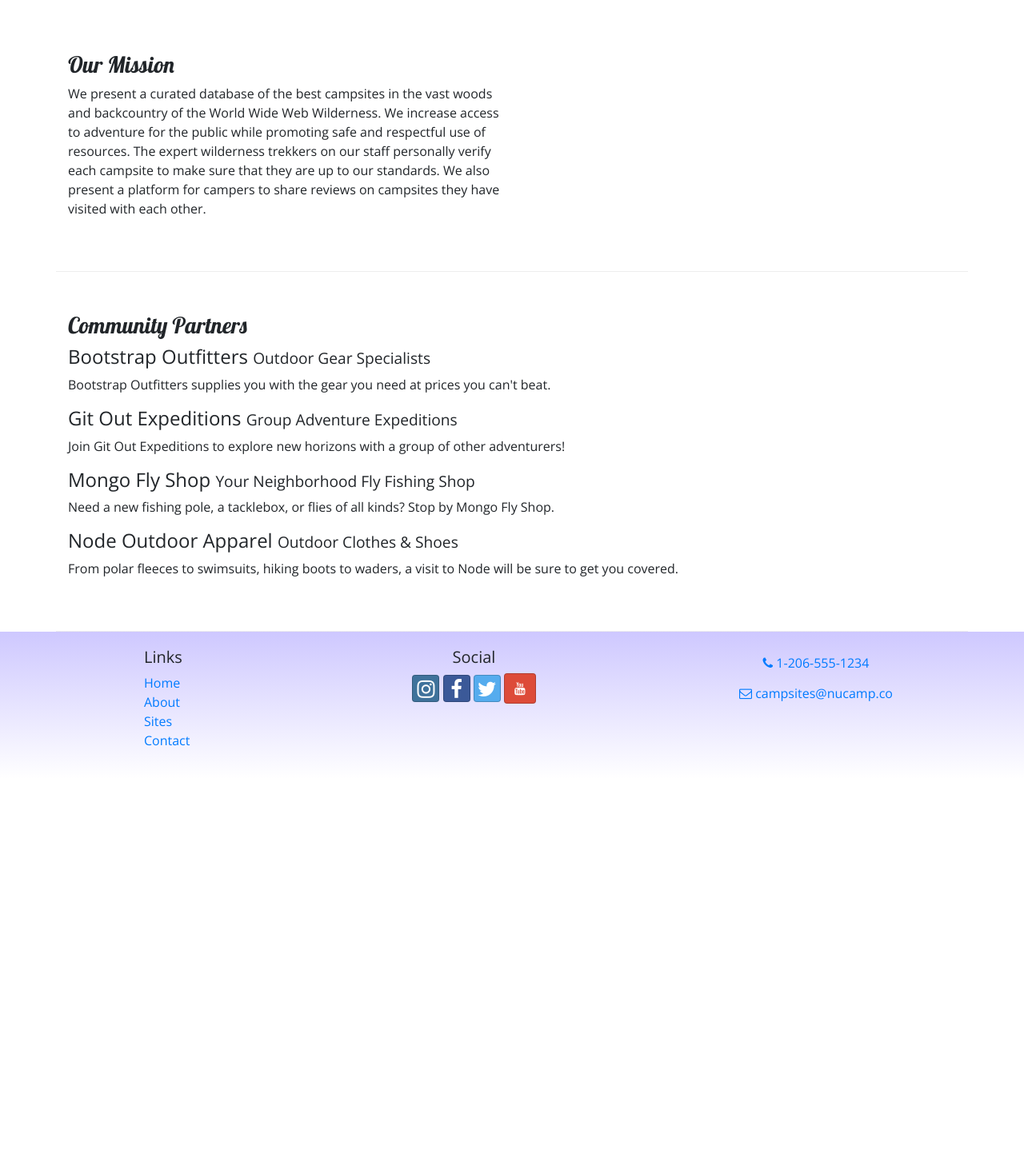
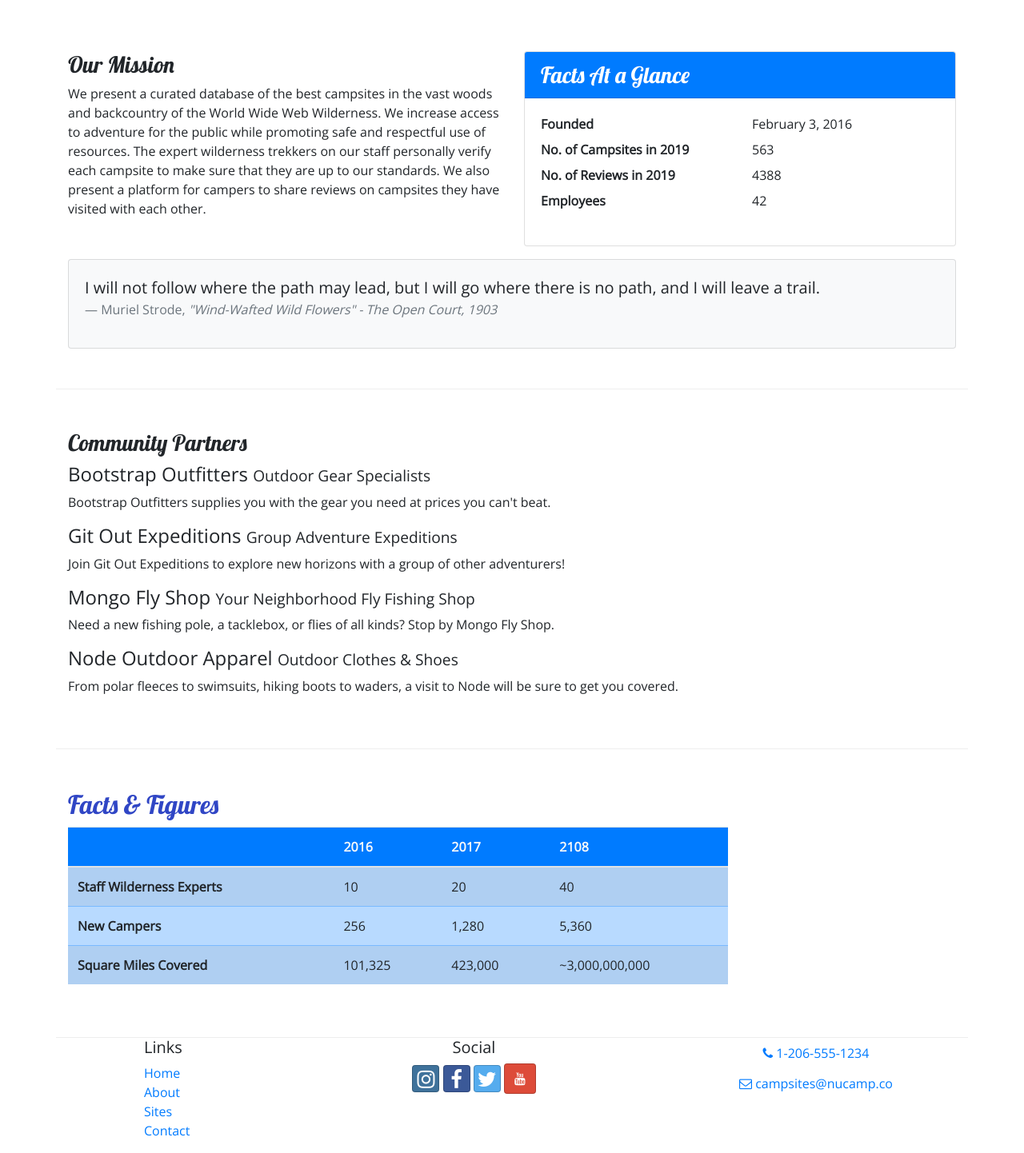
Before and after one commit to mrfish4u/bootstrap-campsite, a website: page aboutus.html in a window 1280 px wide. Shown: the part 340-1782 px from the top of the page at 80% size. Before the commit the page ends 1314 px from the top, so only its background shows below. Drawn offline with nearby package versions, Linux system fonts and the light colour scheme.

Commit message:
End of Display Content: Tables and Cards

```diff
--- a/aboutus.html
+++ b/aboutus.html
@@ -64,9 +64,35 @@
                     <h3>Our Mission</h3>
                     <p>We present a curated database of the best campsites in the vast woods and backcountry of the World Wide Web Wilderness. We increase access to adventure for the public while promoting safe and respectful use of resources. The expert wilderness trekkers on our staff personally verify each campsite to make sure that they are up to our standards. We also present a platform for campers to share reviews on campsites they have visited with each other.</p>
                 </div>
+                <div class="col-sm-6">
+                    <div class="card">
+                        <h3 class="card-header bg-primary text-white">Facts At a Glance</h3>
+                        <div class="card-body">
+                            <dl class="row">
+                                <dt class="col-6">Founded</dt>
+                                <dd class="col-6">February 3, 2016</dd>
+                                <dt class="col-6">No. of Campsites in 2019</dt>
+                                <dd class="col-6">563</dd>
+                                <dt class="col-6">No. of Reviews in 2019</dt>
+                                <dd class="col-6">4388</dd>
+                                <dt class="col-6">Employees</dt>
+                                <dd class="col-6">42</dd>
+                            </dl>
+                        </div>
+                    </div>
+                </div>
+                <div class="col">
+                    <div class="card bg-light mt-3">
+                        <blockquote class="blockquote card-body">
+                            <p class="mb-0">I will not follow where the path may lead, but I will go where there is no path, and I will leave a trail.</p>
+                            <footer class="blockquote-footer">Muriel Strode,
+                                <cite title="Source Titele">"Wind-Wafted Wild Flowers" - The Open Court, 1903</cite>
+                            </footer>
+                        </blockquote>
+                    </div>
+                </div>
             </div>
-        </div>
-        <div class="container">
+
             <div class="row row-content">
                 <div class="col">
                     <h3>Community Partners</h3>
@@ -80,8 +106,48 @@
                     <p class="d-none d-sm-block">From polar fleeces to swimsuits, hiking boots to waders, a visit to Node will be sure to get you covered.</p>
                 </div>
             </div>
+
+            <div class="row row-content">
+                <div class="col-sm-9">
+                    <h2>Facts &amp; Figures</h2>
+                    <div class="table-responsive">
+                        <table class="table table-striped">
+                            <thead>
+                                <tr class="bg-primary text-light">
+                                    <th></th>
+                                    <th>2016</th>
+                                    <th>2017</th>
+                                    <th>2108</th>
+                                </tr>
+                            </thead>
+                            <tbody class="table-primary">
+                                <tr>
+                                    <th>Staff Wilderness Experts</th>
+                                    <td>10</td>
+                                    <td>20</td>
+                                    <td>40</td>
+                                </tr>
+                                <tr>
+                                    <th>New Campers</th>
+                                    <td>256</td>
+                                    <td>1,280</td>
+                                    <td>5,360</td>
+                                </tr>
+                                <tr>
+                                    <th>Square Miles Covered</th>
+                                    <td>101,325</td>
+                                    <td>423,000</td>
+                                    <td>~3,000,000,000</td>
+                                </tr>
+                            </tbody>
+                        </table>
+                    </div>
+
+                </div>
+            </div>
+
         </div>
-    <footer>
+    <footer class="site-footer">
         <div class="container">
             <div class="row">
                 <div class="col-4 col-sm-2 offset-1">
--- a/css/styles.css
+++ b/css/styles.css
@@ -10,7 +10,7 @@ h2 {
 header h2 {
     color: #CEC8FF;
 }
-footer {
+site-footer {
     background-image: linear-gradient(#CEC8FF, white);
     padding: 20px 0;
 }
```
Also changed, not shown: contactus.html (+1 -1 lines), index.html (+1 -1 lines).
